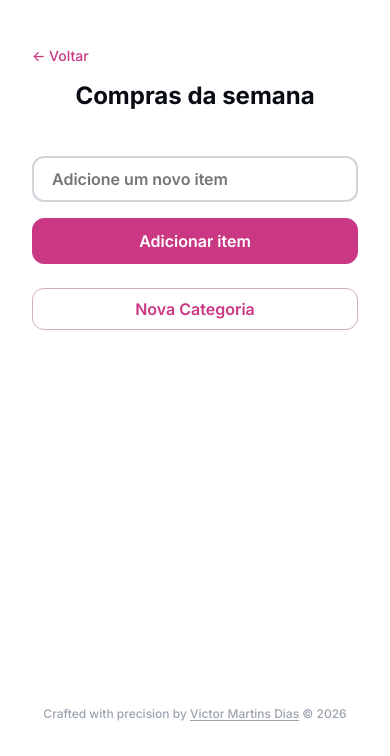
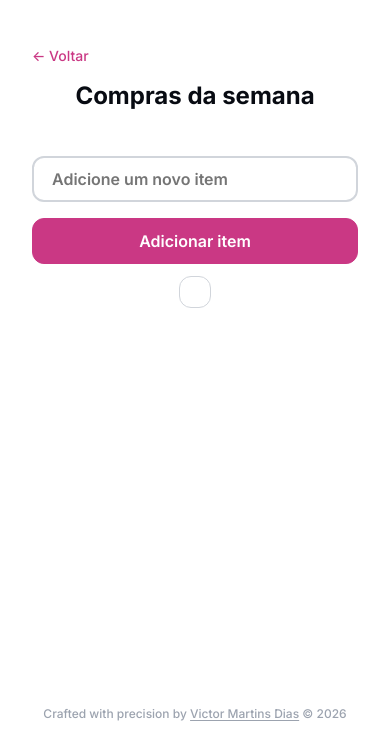
Before and after one commit to VictorMartinsD/quicklist-app, a website built with Vite: page index.html in a window 390 px wide. Shown: the part 88-844 px from the top of the page. Built offline with nearby package versions, Linux system fonts and the light colour scheme.

Commit message:
feat(responsive): add collapsible bulk actions for mobile with chevron toggle
- Implement collapsible behavior for bulk action buttons on screens <= 400px
- Add chevron icons to indicate toggle state
- Refine vertical spacing above the mobile toggle for a tighter layout

```diff
--- a/index.html
+++ b/index.html
@@ -78,7 +78,18 @@
       </div>
 
       <div class="bulk-clear-slot">
-        <div class="bulk-actions flex gap-12">
+        <button
+          class="bulk-actions-toggle"
+          type="button"
+          aria-label="Mostrar ações de categoria"
+          aria-expanded="false"
+          aria-controls="bulk-actions-list">
+          <svg class="icon" aria-hidden="true" focusable="false">
+            <use href="assets/img/icons.svg#chevron-down"></use>
+          </svg>
+        </button>
+
+        <div class="bulk-actions flex gap-12" id="bulk-actions-list">
           <button class="btn-new-category" type="button" aria-label="Criar nova categoria de itens.">
             Nova Categoria
           </button>
--- a/src/css/global.css
+++ b/src/css/global.css
@@ -113,6 +113,32 @@ main {
 .bulk-actions {
   width: 100%;
   justify-content: center;
+}
+
+.bulk-actions-toggle {
+  display: none;
+  width: 32px;
+  height: 32px;
+  border: 1px solid var(--border-primary);
+  border-radius: 12px;
+  background: var(--background-secondary);
+  color: var(--content-secondary);
+  cursor: pointer;
+  align-items: center;
+  justify-content: center;
+  padding: 0;
+  line-height: 0;
+}
+
+.bulk-actions-toggle .icon {
+  width: 10px;
+  height: 10px;
+}
+
+.bulk-actions-toggle:hover,
+.bulk-actions-toggle:focus-visible {
+  border-color: var(--color-brand);
+  color: var(--color-brand);
 }
 
 .btn-new-category,
@@ -666,9 +692,21 @@ body.modal-open {
 }
 
 @media (max-width: 25em) {
+  .new-item {
+    margin-bottom: 12px;
+  }
+
   .bulk-clear-slot {
     min-height: auto;
     margin-bottom: 16px;
+    flex-direction: column;
+    align-items: stretch;
+    gap: 10px;
+  }
+
+  .bulk-actions-toggle {
+    display: inline-flex;
+    margin-inline: auto;
   }
 
   .bulk-clear-slot .bulk-actions {
@@ -682,4 +720,8 @@ body.modal-open {
   .bulk-clear-slot .btn-clear-all {
     width: 100%;
   }
+
+  .bulk-clear-slot.is-collapsed .bulk-actions {
+    display: none;
+  }
 }
--- a/src/js/index.js
+++ b/src/js/index.js
@@ -8,6 +8,8 @@ import { generateId } from "./utils.js";
 const input = document.querySelector("#item");
 const btnAddItem = document.querySelector(".btn-add-item");
 const btnNewCategory = document.querySelector(".btn-new-category");
+const bulkClearSlot = document.querySelector(".bulk-clear-slot");
+const bulkActionsToggle = document.querySelector(".bulk-actions-toggle");
 const itemsContainer = document.querySelector(".items");
 const itemTemplate = document.querySelector(".item-added.hidden");
 const validationModal = document.querySelector(".validation-modal");
@@ -22,6 +24,7 @@ const removalAlert = document.querySelector(".alert");
 const removalAlertMessage = removalAlert.querySelector(".alert-message");
 const removalAlertCloseButton = removalAlert.querySelector(".icon-button");
 const ITEMS_STORAGE_KEY = "quicklist:items";
+const MOBILE_BULK_ACTIONS_MEDIA_QUERY = "(max-width: 25em)";
 
 let validationTimeoutId = null;
 let removalAlertTimeoutId = null;
@@ -30,6 +33,37 @@ let draggedRows = [];
 let activeEditableItem = null;
 let clearModalMode = "all";
 let categoryRowsToDelete = [];
+
+function updateBulkActionsToggleState(isExpanded) {
+  if (!bulkClearSlot || !bulkActionsToggle) {
+    return;
+  }
+
+  const iconUseElement = bulkActionsToggle.querySelector("use");
+
+  bulkClearSlot.classList.toggle("is-collapsed", !isExpanded);
+  bulkActionsToggle.setAttribute("aria-expanded", String(isExpanded));
+  bulkActionsToggle.setAttribute(
+    "aria-label",
+    isExpanded ? "Ocultar acoes de categoria" : "Mostrar acoes de categoria",
+  );
+
+  if (iconUseElement) {
+    iconUseElement.setAttribute(
+      "href",
+      isExpanded ? "assets/img/icons.svg#chevron-up" : "assets/img/icons.svg#chevron-down",
+    );
+  }
+}
+
+function syncBulkActionsByViewport() {
+  if (!bulkClearSlot || !bulkActionsToggle) {
+    return;
+  }
+
+  const isMobile = window.matchMedia(MOBILE_BULK_ACTIONS_MEDIA_QUERY).matches;
+  updateBulkActionsToggleState(!isMobile);
+}
 
 function closeValidationModal() {
   validationModal.classList.add("hidden");
@@ -735,6 +769,14 @@ input.addEventListener("keydown", (event) => {
   btnNewCategory.click();
 });
 
+bulkActionsToggle?.addEventListener("click", () => {
+  const isCurrentlyExpanded = bulkActionsToggle.getAttribute("aria-expanded") === "true";
+  updateBulkActionsToggleState(!isCurrentlyExpanded);
+});
+
+window.addEventListener("resize", syncBulkActionsByViewport);
+
 loadItemsFromStorage();
 refreshCategoryStructure();
 updateClearAllButtonVisibility();
+syncBulkActionsByViewport();
```
Also changed, not shown: assets/img/icons.svg.
